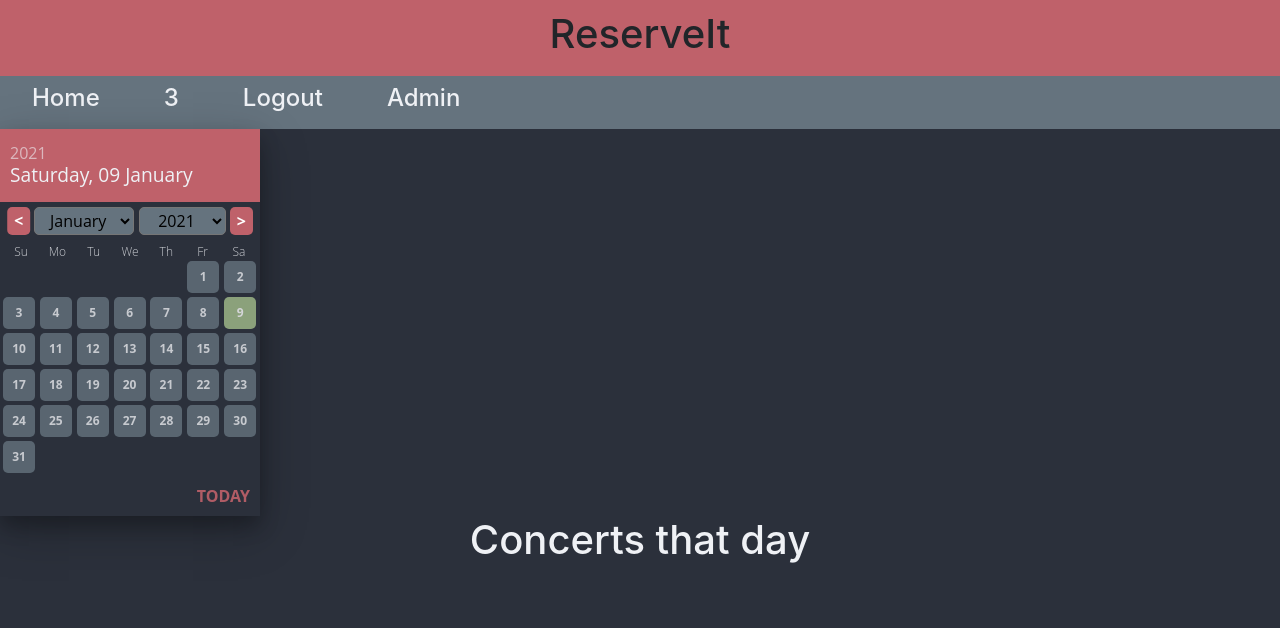
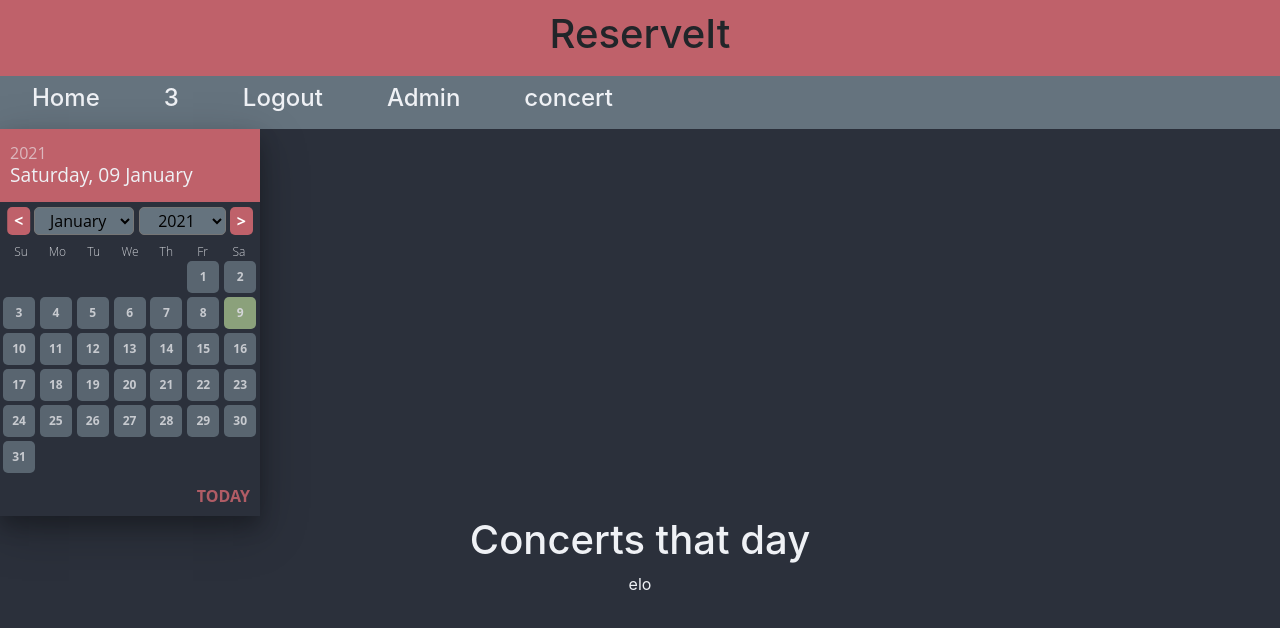
Before and after one commit to micapala/ReserveIt, a Vue app in the folder frontend/: page /concerts in a window 1280 px wide. Shown: the top 628 px of the page. Built offline with nearby package versions, Linux system fonts and the light colour scheme; sample sign-in values are in the browser's storage.

Commit message:
Odświeżanie listy koncertów po wybranej dacie

```diff
--- a/frontend/src/_services/concert.service.js
+++ b/frontend/src/_services/concert.service.js
@@ -1,5 +1,4 @@
 //import config from "config";
-import { authHeader } from "../_helpers";
 
 export const concertService = {
   getByDate
@@ -8,8 +7,8 @@ export const concertService = {
 function getByDate(date) {
   const requestOptions = {
     method: "POST",
-    headers: authHeader(),
-    body: date
+    headers: { "Content-Type": "application/json" },
+    body: JSON.stringify({ date })
   };
 
   return fetch(`/Concert/byDate`, requestOptions).then(handleResponse);
--- a/frontend/src/_store/concerts.module.js
+++ b/frontend/src/_store/concerts.module.js
@@ -7,10 +7,12 @@ export const concertsByDate = {
   },
   actions: {
     getByDate({ commit }, { date }) {
+      //date = "2021-01-21";
+      console.log({date});
       commit("getByDateRequest", { date });
 
       concertService.getByDate(date).then(
-        concerts => commit("getByDateSuccess", users),
+        concertsByDate => commit("getByDateSuccess", concertsByDate),
         error => commit("getByDateFailure", error)
       );
     }
--- a/frontend/src/home/ConcertSelector.vue
+++ b/frontend/src/home/ConcertSelector.vue
@@ -1,11 +1,13 @@
 <template>
   <div class="concert_selection">
     <calendar v-model="date"></calendar>
-    <div id=concerts>
+    <div id="concerts">
       <h1>Concerts that day</h1>
-      <p> {{ date }} </p>
+      <p>elo {{ date }}</p>
       <em v-if="concerts.loading">Loading concerts...</em>
-      <span v-if="concerts.error" class="text-danger">ERROR: {{ concerts.error }}</span>
+      <span v-if="concerts.error" class="text-danger"
+        >ERROR: {{ concerts.error }}</span
+      >
       <ul v-if="concerts.items">
         <li v-for="concert in concerts.items" :key="concert.id">
           {{ concert.TicketPrice }}
@@ -16,33 +18,42 @@
 </template>
 
 <script>
-import calendar from "./Calendar"
+import calendar from "./Calendar";
 
 export default {
   components: { calendar },
-  data() {
-    return {
-      date: "",
-    };
-  },
+  data: () => ({
+    date: ""
+  }),
   computed: {
     concerts() {
       return this.$store.state.concertsByDate.byDate;
+    },
+  },
+  watch: {
+    date: function() {
+      this.handleDateSelect();
+    }
+  },
+  methods: {
+    handleDateSelect() {
+      const { date } = this;
+      this.$store.dispatch("concertsByDate/getByDate", { date });
     }
   }
 };
 </script>
 
 <style lang="css" scoped>
-.concert-selection{
+.concert-selection {
   display: flex;
   flex-direction: row;
   justify-content: flex-start;
 }
-.concert-selection>*first-child{
+.concert-selection > *first-child {
   flex: 50%;
 }
-div#concerts{
+div#concerts {
   flex: 50%;
   color: var(--font-color);
   text-align: center;
--- a/frontend/src/navbar/NavBar.vue
+++ b/frontend/src/navbar/NavBar.vue
@@ -5,6 +5,7 @@
     <item title="3" link="/TODO"></item>
     <item v-if="user" title="Logout" link="/login"></item>
     <item v-if="admin" title="Admin" link="/admin"></item>
+    <item title="concert" link="/concerts"></item>
   </div>
 </template>
 
```
Also changed, not shown: 2 other files (tests, documents, lock files or other folders).
